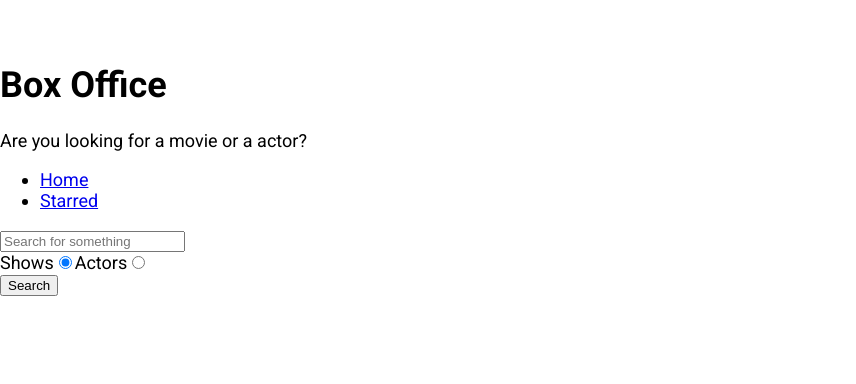
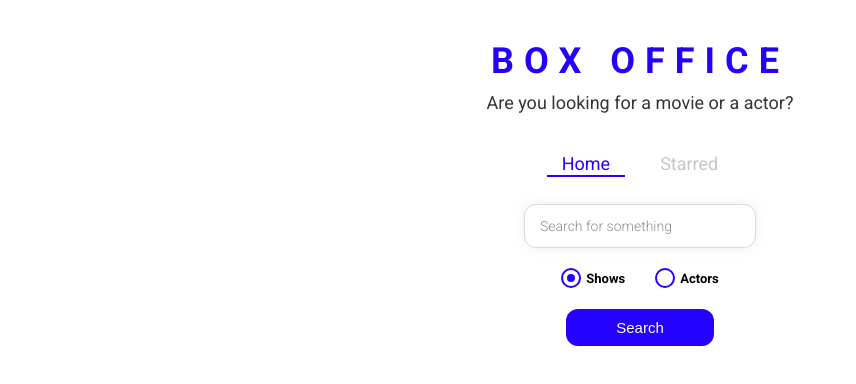
Before and after one commit to Dev0404/box_office, a React (Create React App) app: page / in a window 1280 px wide. Shown: the top 384 px of the page, without its empty margins (0-856 px from the left). Built offline with nearby package versions, Linux system fonts and the light colour scheme.

Commit message:
styled the entire app

```diff
--- a/src/App.js
+++ b/src/App.js
@@ -1,12 +1,21 @@
 import React from 'react';
 import { Switch, Route } from 'react-router-dom';
+import { ThemeProvider } from 'styled-components';
 import Home from './pages/Home';
 import Show from './pages/Show';
 import Starred from './pages/Starred';
 
+const theme = {
+  mainColors: {
+    blue: '#2400ff',
+    gray: '#c6c6c6',
+    dark: '#353535',
+  },
+};
+
 function App() {
   return (
-    <div>
+    <ThemeProvider theme={theme}>
       <Switch>
         <Route exact path="/">
           <Home />
@@ -19,7 +28,7 @@
         </Route>
         <Route>not found</Route>
       </Switch>
-    </div>
+    </ThemeProvider>
   );
 }
 export default App;
--- /dev/null
+++ b/src/components/CustomRadio.js
@@ -0,0 +1,66 @@
+import React from 'react';
+import styled from 'styled-components';
+
+const RadioWrapper = styled.label`
+  display: block;
+  position: relative;
+  padding-left: 25px;
+  cursor: pointer;
+  font-size: 13px;
+  user-select: none;
+  font-weight: 700;
+  line-height: 1.65;
+
+  input {
+    position: absolute;
+    opacity: 0;
+    cursor: pointer;
+  }
+
+  span {
+    position: absolute;
+    top: 0;
+    left: 0;
+    height: 16px;
+    width: 16px;
+    background-color: #fff;
+    border: 2px solid ${({ theme }) => theme.mainColors.blue};
+    border-radius: 50%;
+  }
+
+  input:checked ~ span {
+    background-color: #fff;
+    border: 2px solid ${({ theme }) => theme.mainColors.blue};
+  }
+
+  span:after {
+    content: '';
+    position: absolute;
+    display: none;
+  }
+
+  input:checked ~ span:after {
+    display: block;
+  }
+
+  span:after {
+    top: 4px;
+    left: 4px;
+    width: 8px;
+    height: 8px;
+    border-radius: 50%;
+    background: ${({ theme }) => theme.mainColors.blue};
+  }
+`;
+
+const CustomRadio = ({ label, ...restProps }) => {
+  return (
+    <RadioWrapper htmlFor={restProps.id}>
+      {label}
+      <input {...restProps} type="radio" />
+      <span />
+    </RadioWrapper>
+  );
+};
+
+export default CustomRadio;
--- a/src/components/Navs.js
+++ b/src/components/Navs.js
@@ -1,20 +1,28 @@
 /* eslint-disable */
 import React from 'react';
-import { Link } from 'react-router-dom';
+import { useLocation } from 'react-router-dom';
+import { NavList, LinkStyled } from './Navs.styled';
+
 const LINKS = [
   { to: '/', text: 'Home' },
   { to: '/starred', text: 'Starred' },
 ];
 const Navs = () => {
+  const Location = useLocation();
   return (
     <div>
-      <ul>
+      <NavList>
         {LINKS.map(item => (
           <li key={item.to}>
-            <Link to={item.to}>{item.text}</Link>
+            <LinkStyled
+              to={item.to}
+              className={item.to === location.pathname ? 'active' : ''}
+            >
+              {item.text}
+            </LinkStyled>
           </li>
         ))}
-      </ul>
+      </NavList>
     </div>
   );
 };
--- /dev/null
+++ b/src/components/Navs.styled.js
@@ -0,0 +1,41 @@
+import styled from 'styled-components';
+import { Link } from 'react-router-dom';
+
+export const NavList = styled.ul`
+  display: flex;
+  justify-content: center;
+  list-style: none;
+  margin: 0 0 30px;
+  padding: 0;
+`;
+
+export const LinkStyled = styled(Link)`
+  margin: 0 10px;
+  padding: 3px 15px;
+  position: relative;
+  text-decoration: none;
+  color: ${({ theme }) => theme.mainColors.gray};
+  &.active {
+    color: ${({ theme }) => theme.mainColors.blue};
+    &:after {
+      content: '';
+      position: absolute;
+      display: block;
+      height: 2px;
+      left: 0%;
+      bottom: 0;
+      background-color: ${({ theme }) => theme.mainColors.blue};
+      animation: slide-in 0.3s ease-in forwards;
+      @keyframes slide-in {
+        from {
+          left: 50%;
+          width: 0;
+        }
+        to {
+          left: 0%;
+          width: 100%;
+        }
+      }
+    }
+  }
+`;
--- a/src/components/Title.js
+++ b/src/components/Title.js
@@ -1,11 +1,12 @@
 import React from 'react';
+import { TitleWrapper } from './Titled.styled';
 
 const Title = ({ title, subtitle }) => {
   return (
-    <div>
+    <TitleWrapper>
       <h1>{title}</h1>
       <p>{subtitle}</p>
-    </div>
+    </TitleWrapper>
   );
 };
 
--- /dev/null
+++ b/src/components/Titled.styled.js
@@ -0,0 +1,18 @@
+import styled from 'styled-components';
+
+export const TitleWrapper = styled.div`
+  text-align: center;
+  margin: 0 0 40px;
+
+  h1 {
+    color: ${({ theme }) => theme.mainColors.blue};
+    letter-spacing: 10px;
+    text-transform: uppercase;
+    margin: 0 0 10px;
+  }
+
+  p {
+    color: ${({ theme }) => theme.mainColors.dark};
+    margin: 0;
+  }
+`;
--- a/src/pages/Home.js
+++ b/src/pages/Home.js
@@ -1,23 +1,28 @@
-/* eslint-disable */
 import React, { useState } from 'react';
+import MainPageLayout from '../components/MainPageLayout';
+import { apiGet } from '../misc/config';
+import ShowGrid from '../components/show/ShowGrid';
 import ActorGrid from '../components/actor/ActorGrid';
-import MainPageLayout from '../components/MainPageLayout';
-import ShowGrid from '../components/show/ShowGrid';
-import { apiGet } from '../misc/config';
 import { useLastQuery } from '../misc/custom-hooks';
+import {
+  SearchInput,
+  RadioInputsWrapper,
+  SearchButtonWrapper,
+} from './Home.styled';
+import CustomRadio from '../components/CustomRadio';
 
 const Home = () => {
   const [input, setInput] = useLastQuery();
   const [results, setResults] = useState(null);
   const [searchOption, setSearchOption] = useState('shows');
-  const isShowSearch = searchOption === 'shows';
 
+  const isShowsSearch = searchOption === 'shows';
   const onSearch = () => {
-    //https://api.tvmaze.com/search/shows?q=girls
     apiGet(`/search/${searchOption}?q=${input}`).then(result => {
       setResults(result);
     });
   };
+
   const onInputChange = ev => {
     setInput(ev.target.value);
   };
@@ -31,10 +36,12 @@
   const onRadioChange = ev => {
     setSearchOption(ev.target.value);
   };
+
   const renderResults = () => {
     if (results && results.length === 0) {
       return <div>No results</div>;
     }
+
     if (results && results.length > 0) {
       return results[0].show ? (
         <ShowGrid data={results} />
@@ -42,44 +49,47 @@
         <ActorGrid data={results} />
       );
     }
+
     return null;
   };
 
   return (
     <MainPageLayout>
-      <input
+      <SearchInput
         type="text"
         placeholder="Search for something"
         onChange={onInputChange}
         onKeyDown={onKeyDown}
         value={input}
       />
-      <div>
-        <label htmlFor="shows-search">
-          Shows
-          <input
+
+      <RadioInputsWrapper>
+        <div>
+          <CustomRadio
+            label="Shows"
             id="shows-search"
-            type="radio"
             value="shows"
-            checked={isShowSearch}
+            checked={isShowsSearch}
             onChange={onRadioChange}
           />
-        </label>
+        </div>
 
-        <label htmlFor="actors-search">
-          Actors
-          <input
+        <div>
+          <CustomRadio
+            label="Actors"
             id="actors-search"
-            type="radio"
             value="people"
-            checked={!isShowSearch}
+            checked={!isShowsSearch}
             onChange={onRadioChange}
           />
-        </label>
-      </div>
-      <button type="button" onClick={onSearch}>
-        Search
-      </button>
+        </div>
+      </RadioInputsWrapper>
+
+      <SearchButtonWrapper>
+        <button type="button" onClick={onSearch}>
+          Search
+        </button>
+      </SearchButtonWrapper>
       {renderResults()}
     </MainPageLayout>
   );
--- /dev/null
+++ b/src/pages/Home.styled.js
@@ -0,0 +1,49 @@
+import styled from 'styled-components';
+
+export const SearchInput = styled.input`
+  display: block;
+  font-family: 'Roboto', sans-serif;
+  width: 200px;
+  margin: auto;
+  outline: none;
+  padding: 13px 15px;
+  border: 1px solid #dbdbdb;
+  box-shadow: 0px 0px 10px 0px rgba(219, 219, 219, 0.5);
+  font-size: 14px;
+  border-radius: 12px;
+  color: #8d8d8d;
+
+  &::placeholder {
+    font-weight: 300;
+    color: #8d8d8d;
+  }
+`;
+
+export const RadioInputsWrapper = styled.div`
+  display: flex;
+  justify-content: center;
+  margin: 20px 0;
+
+  div {
+    margin: 0 15px;
+  }
+`;
+
+export const SearchButtonWrapper = styled.div`
+  text-align: center;
+  margin-bottom: 35px;
+
+  button {
+    color: #fff;
+    background-color: ${({ theme }) => theme.mainColors.blue};
+    margin: auto;
+    padding: 10px 50px;
+    font-size: 15px;
+    border: none;
+    outline: none;
+    border-radius: 12px;
+    &:hover {
+      cursor: pointer;
+    }
+  }
+`;
```
